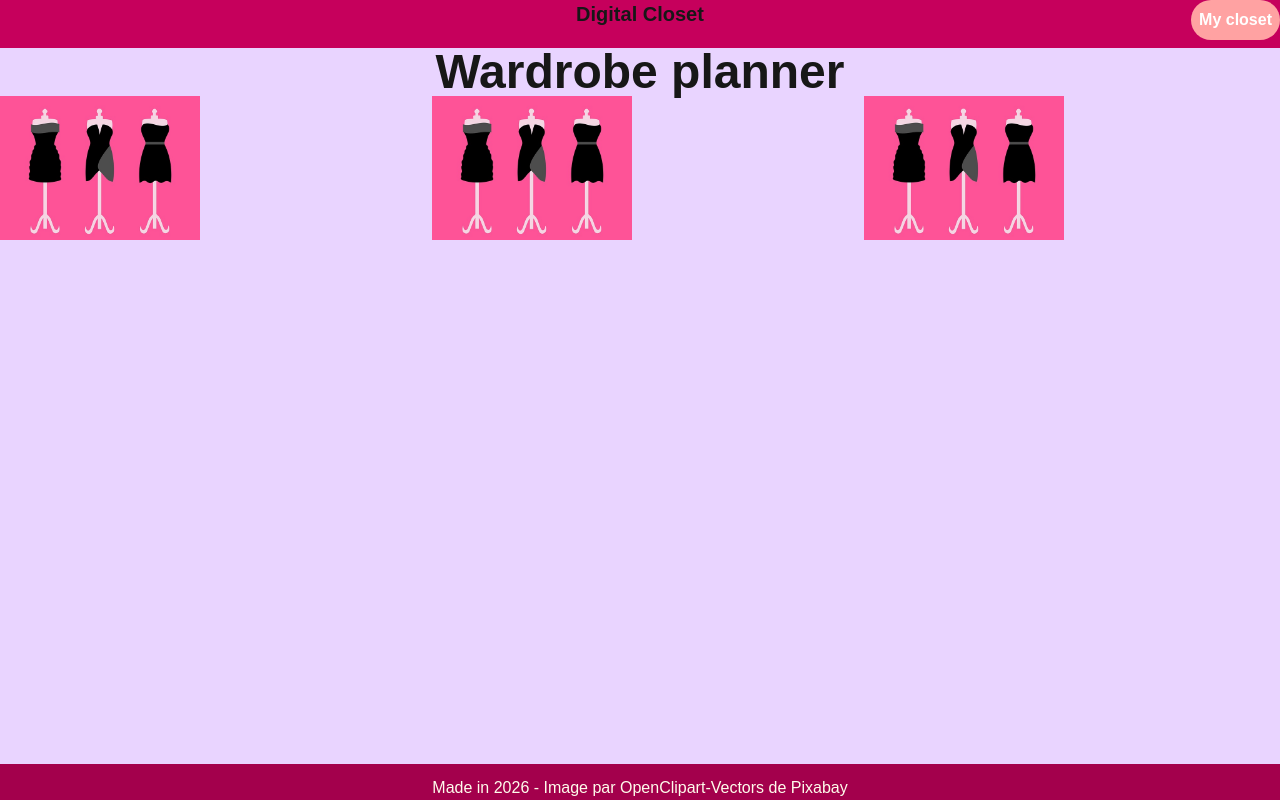
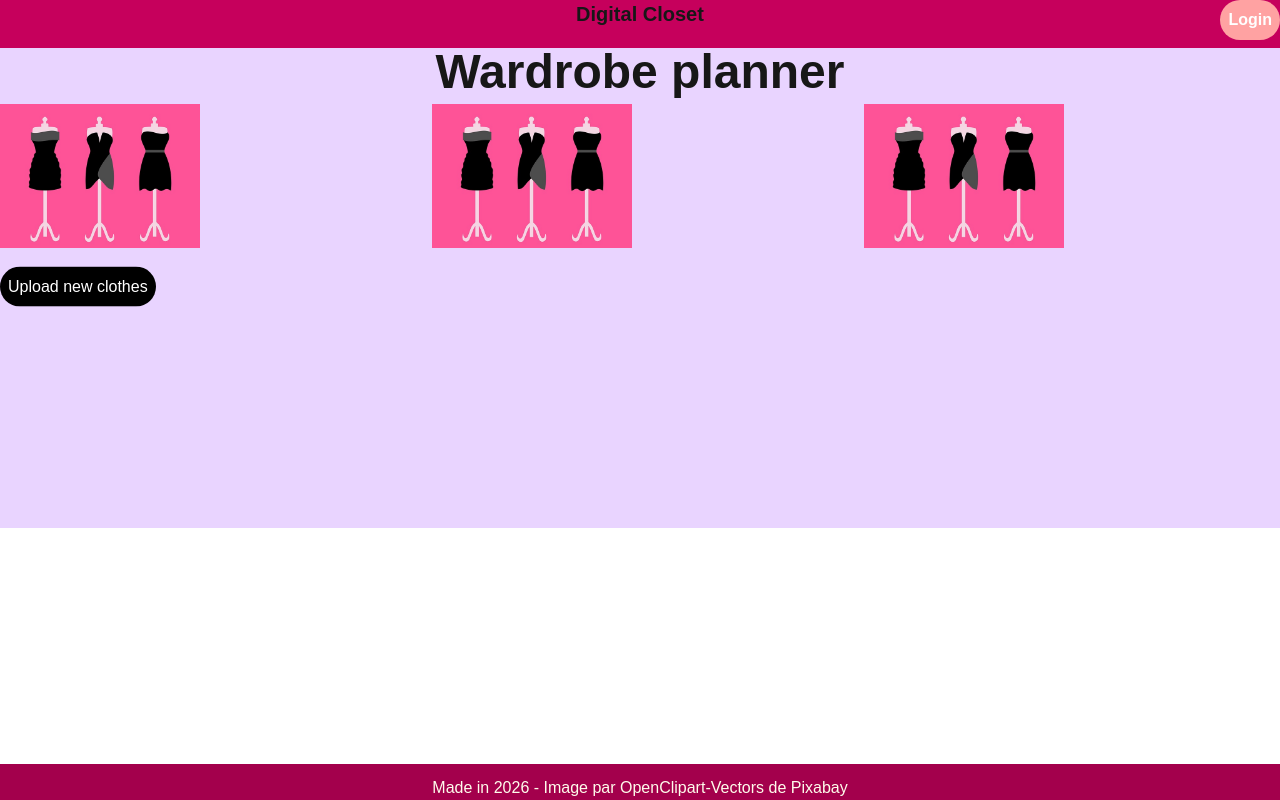
Before and after one commit to orpheliag/digital-closet, a Next.js app: page / in a window 1280 px wide. Built offline with nearby package versions, Linux system fonts and the light colour scheme.

Commit message:
Add LoginPage component and update Home page with login link

```diff
--- /dev/null
+++ b/app/login/page.tsx
@@ -0,0 +1,5 @@
+import Login from "../../components/LoginPage";
+
+export default function LoginPage(){
+	return <Login />;
+}
--- a/app/page.tsx
+++ b/app/page.tsx
@@ -1,5 +1,5 @@
-import Image from "next/image";
-import outfit from "../public/mock-outfit.png";
+import Link from "next/link";
+
 const closetStats = [
   { label: "Items saved", value: "124" },
   { label: "Outfits made", value: "38" },
@@ -15,18 +15,21 @@ const outfitIdeas = [
 export default function Home() {
   return (
 	<main>
-		<div className="absolute top-0 inset-x-0 pb-8 bg-pink-700">
+		<div className="w-full h-12 bg-pink-700">
 			<h1 className="text-xl font-semibold text-center">
 				Digital Closet
 			</h1>
-			<button className="absolute top-0 right-0  rounded-full p-2  bg-red-300 hover:bg-red-800 font-semibold text-white">
-				My closet
-			</button>
+			<Link href="/login"
+			 className="absolute top-0 right-0  rounded-full p-2  bg-red-300 hover:bg-red-800 font-semibold text-white">
+				Login
+			</Link>
 		</div>
 
-		<div className="absolute inset-0 top-12 bg-purple-200 text-5xl font-bold text-center ">
-			Wardrobe planner
-			<div className="grid grid-rows-1 grid-cols-3 gap-4">
+		<div className="w-full h-120 top-12 bg-purple-200">
+			<h2 className="font-bold text-center text-5xl pb-2">
+				Wardrobe planner
+			</h2>
+			<div className="grid grid-rows-1 grid-cols-3 gap-4 pb-5">
 				<div>
 					<img src="/mock-outfit.png" alt="outfit-1" width={200} height={200} />
 				</div>
@@ -37,8 +40,10 @@ export default function Home() {
 					<img src="/mock-outfit.png" alt="outfit-3" width={200} height={200}  />
 				</div>
 			</div>
+			<button className="bg-black text-white text-base rounded-full p-2 animate-bounce hover:bg-white hover:text-black">
+				Upload new clothes
+			</button>
 		</div>
-
 		<div className="absolute bottom-0 inset-x-0 pt-3 bg-pink-800 text-center text-amber-50">
 			Made in 2026 - Image par <a href="https://pixabay.com/fr/users/openclipart-vectors-30363/?utm_source=link-attribution&utm_medium=referral&utm_campaign=image&utm_content=155838">OpenClipart-Vectors</a> de <a href="https://pixabay.com/fr//?utm_source=link-attribution&utm_medium=referral&utm_campaign=image&utm_content=155838">Pixabay</a>
 		</div>
--- /dev/null
+++ b/components/LoginPage.tsx
@@ -0,0 +1,17 @@
+import Home from "@/app/page";
+import Link from "next/link";
+export default function LoginPage() {
+	return (
+		<div className="min-h-screen w-full bg-pink-300">
+			<Link href="/">
+			Home
+			</Link>
+			<form action="post" className="flex flex-col gap-4 p-10">
+				<input type="text" name="Pseudo" id="" className="p-2 rounded-lg bg-white text-black" />
+				<input type="password" name="Password" id="" className="p-2 rounded-lg  bg-white text-black" />
+				<input type="submit" value="Login" className="bg-pink-700 text-white rounded-full p-2" />
+			</form>
+		</div>
+
+	);
+}
```
